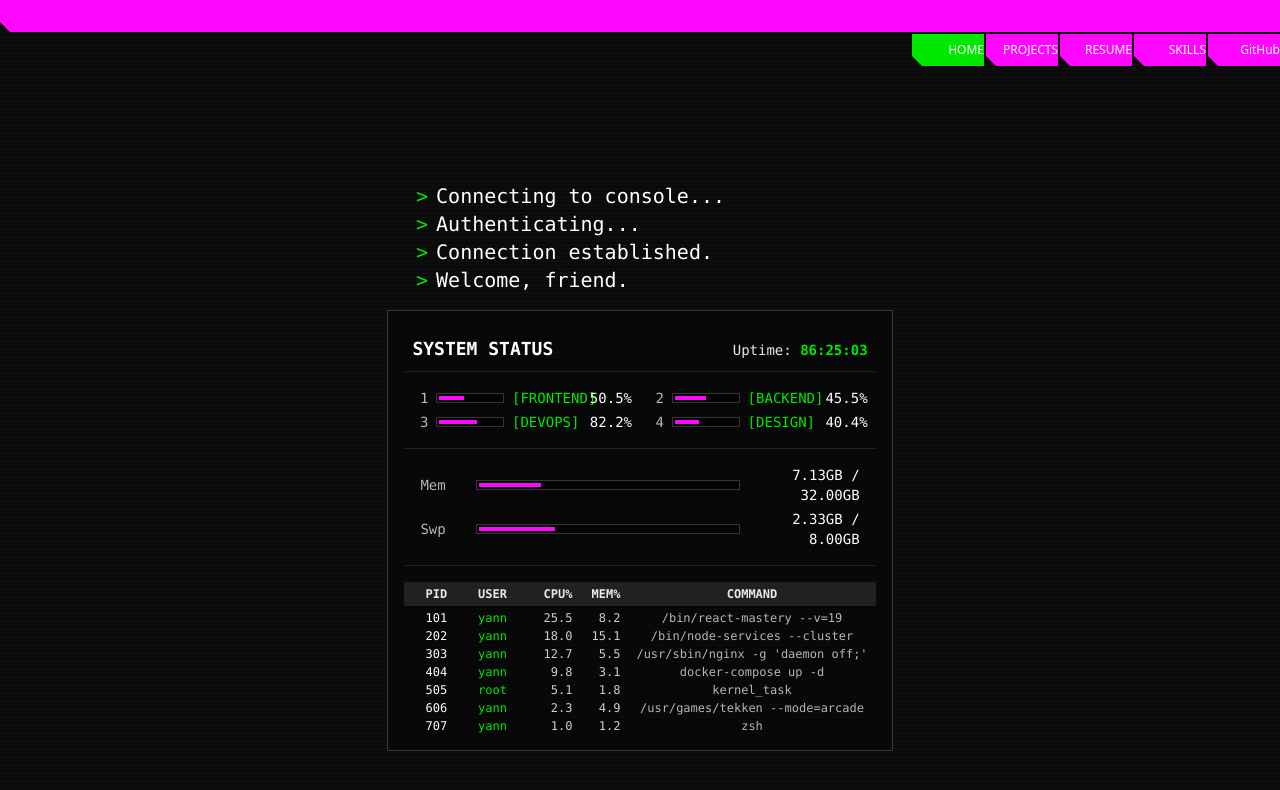
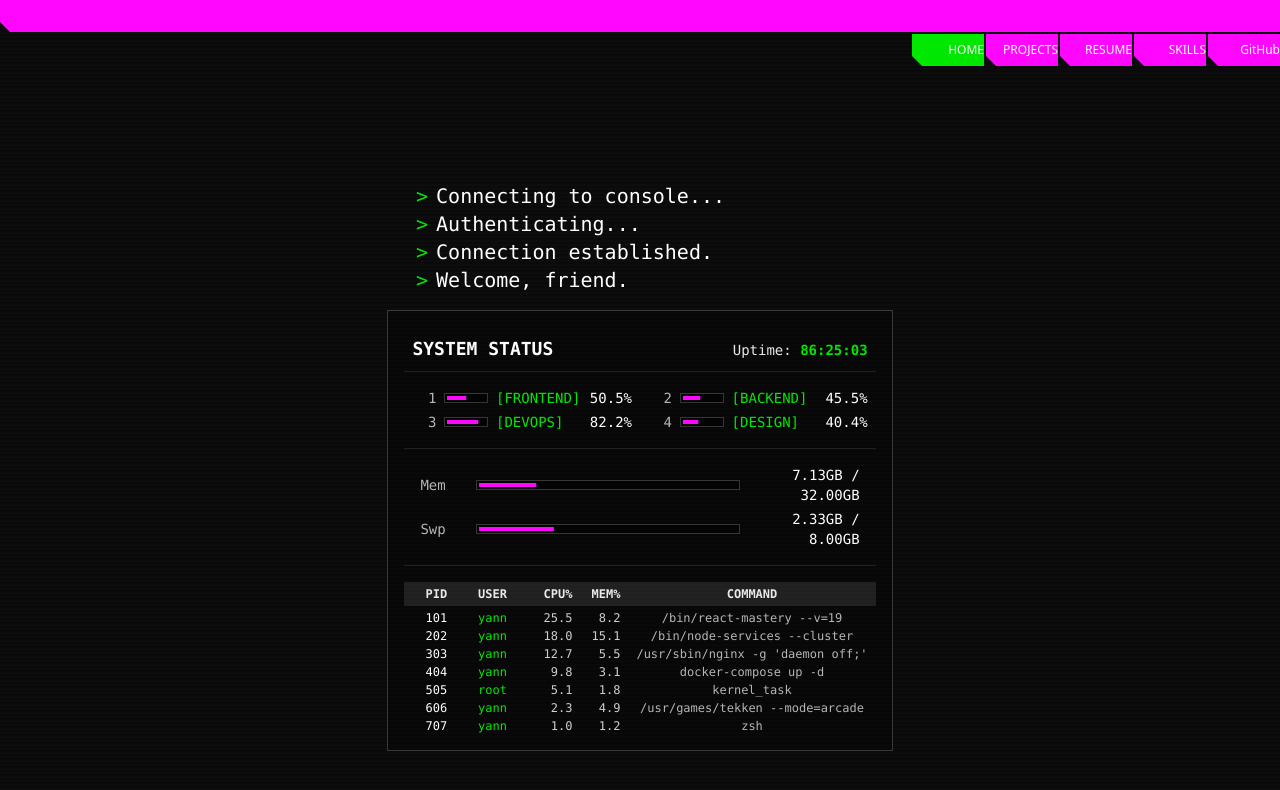
Before and after one commit to yannmazita/portfolio, a React (Vite) app: page / in a window 1280 px wide. Shown: the top 790 px of the page. Built offline with nearby package versions, Linux system fonts and the light colour scheme.

Commit message:
Performance update

```diff
--- a/src/features/home/components/CpuStats.tsx
+++ b/src/features/home/components/CpuStats.tsx
@@ -11,14 +11,16 @@ export const CpuStats: React.FC<CpuStatsProps> = ({ usages }) => {
     <div className="grid grid-cols-1 gap-x-4 gap-y-1 px-2 sm:grid-cols-2">
       {CPU_CORES.map((core, index) => (
         <div key={core.id} className="flex items-center gap-2 text-sm">
-          <span className="w-4 text-right text-white/70">{core.id}</span>
+          <span className="w-6 shrink-0 text-right text-white/70">
+            {core.id}
+          </span>
           <div className="flex-1">
             <ProgressBar value={usages[index] ?? 0} />
           </div>
-          <span className="text-portfolio-secondary w-16 text-left font-mono">
+          <span className="text-portfolio-secondary w-20 shrink-0 text-left font-mono">
             [{core.name}]
           </span>
-          <span className="w-12 text-right text-white">
+          <span className="w-12 shrink-0 text-right text-white">
             {(usages[index] ?? 0).toFixed(1)}%
           </span>
         </div>
--- a/src/features/home/components/ProgressBar.tsx
+++ b/src/features/home/components/ProgressBar.tsx
@@ -12,7 +12,7 @@ export const ProgressBar: React.FC<ProgressBarProps> = ({
   className,
   barColor,
 }) => {
-  const width = Math.max(0, Math.min(100, value));
+  const scale = Math.max(0, Math.min(100, value)) / 100;
 
   return (
     <div
@@ -23,10 +23,10 @@ export const ProgressBar: React.FC<ProgressBarProps> = ({
     >
       <div
         className={cn(
-          "h-full transition-[width] duration-300 ease-in-out",
+          "h-full w-full origin-left",
           barColor ?? "bg-portfolio-primary",
         )}
-        style={{ width: `${width}%` }}
+        style={{ transform: `scaleX(${scale})` }}
       />
     </div>
   );
--- a/src/main.tsx
+++ b/src/main.tsx
@@ -17,7 +17,7 @@ const root = createRoot(rootElement);
 if (typeof window !== "undefined") {
   if (import.meta.env.DEV) {
     scan({
-      enabled: true,
+      enabled: false,
       log: false,
     });
   }
```
